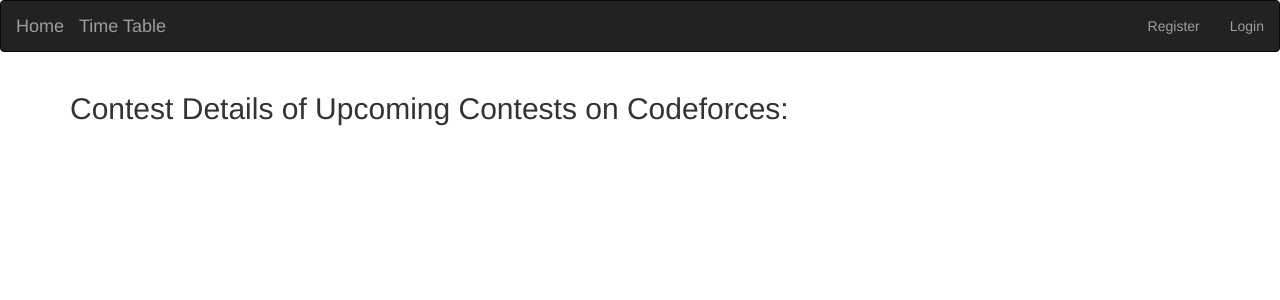
After one commit to sakshi-s/Codeforces-Crawler, a Django app: template CodeforcesCrawler/templates/cftimetable.html in a window 1280 px wide. The commit adds this page. Shown: the top 300 px of the page. Run offline with Django 3.2, Linux system fonts and the light colour scheme; the template is opened without the code that fills it, so the values that code supplies are empty; some libraries are stand-ins or nearby versions.

Commit message:
add timetable for codeforces

```diff
--- a/CodeforcesCrawler/CodeforcesCrawler/urls.py
+++ b/CodeforcesCrawler/CodeforcesCrawler/urls.py
@@ -22,6 +22,7 @@ from django.conf.urls.static import static
 urlpatterns = [
     path('admin/', admin.site.urls),
     path('', views.home, name='home'),
+    path('timetable', views.timetable, name='timetable'),
     path('accounts/', include('accounts.urls')),
     path('cfhandler/', include('cfhandler.urls')),
 ]
--- a/CodeforcesCrawler/CodeforcesCrawler/views.py
+++ b/CodeforcesCrawler/CodeforcesCrawler/views.py
@@ -2,3 +2,6 @@ from django.shortcuts import render
 
 def home(request):
     return render(request, 'home.html')
+
+def timetable(request):
+    return render(request, 'timetable.html')
--- /dev/null
+++ b/CodeforcesCrawler/templates/cftimetable.html
@@ -0,0 +1,26 @@
+{% extends 'header.html' %}
+
+{% block title %}
+Code Forces Time Table
+{% endblock %}
+
+{% block content %}
+<h2>Contest Details of Upcoming Contests on Codeforces:</h2>
+
+<div class="contest-view">
+
+        <ul>
+            {% for contest in contest_list %}
+                <br>
+                <li><h4>Name:<a href="https://codeforces.com/contests"> {{contest.0}}</a></h4></li>
+                <h4>Creator: {{contest.1}}</h4>
+                <h4>Start Date and Time: {{contest.2}}</h4>
+                <h4>Duration: {{contest.3}}</h4>
+                <h4>Remaining Time/Days: {{contest.4}}</h4>
+                <br>
+            {% endfor %}
+
+        </ul>
+
+</div>
+{% endblock %}
--- a/CodeforcesCrawler/templates/header.html
+++ b/CodeforcesCrawler/templates/header.html
@@ -20,7 +20,7 @@
             {# Django Home Link / Admin Link / Register Link#}
 
             <li><a class="navbar-brand" href="/">Home</a></li>
-            <li><a class="navbar-brand" href="/cfhandler/timetable">Time Table</a></li>
+            <li><a class="navbar-brand" href="timetable">Time Table</a></li>
 
         </ul>
 
```
Also changed, not shown: CodeforcesCrawler/cfhandler/views.py (+20 -1 lines), CodeforcesCrawler/templates/timetable.html (+7 -0 lines), CodeforcesCrawler/db.sqlite3, 1 other file.
